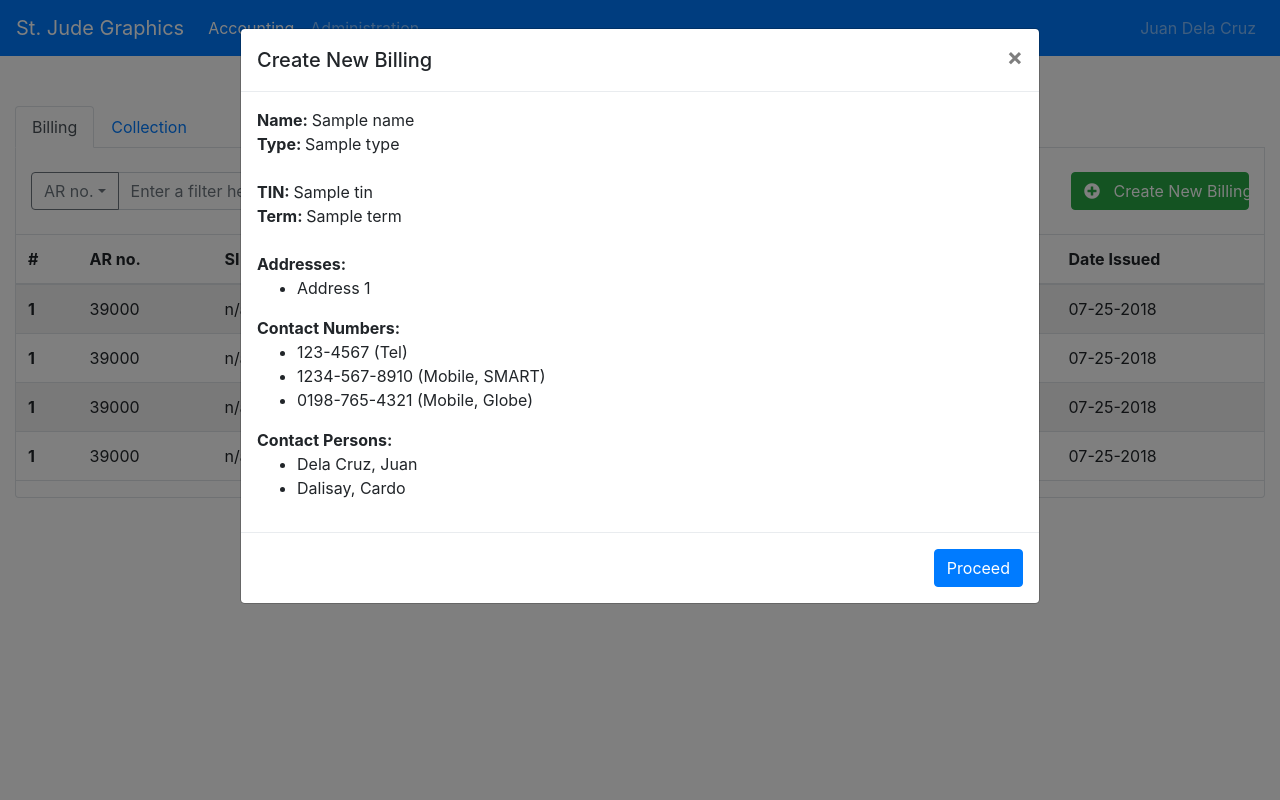
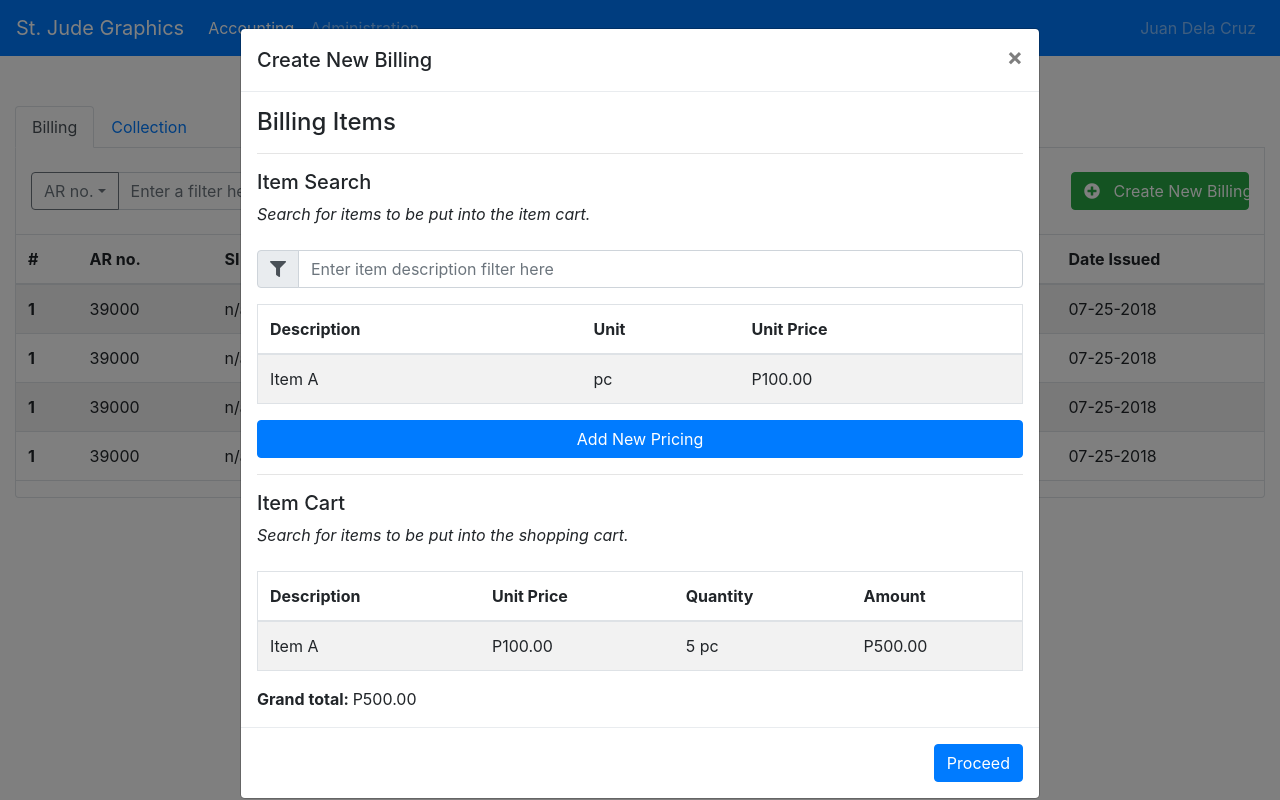
Before and after one commit to OneApol/arproject, a Node server app: template views/accounting.html in a window 1280 px wide, after a click on "Create New Billing". Run offline with Node 20, Linux system fonts and the light colour scheme; the template is opened without the code that fills it: most values are stand-ins (such as "Sample title", 1, 10 or a date in 2020); some libraries are stand-ins or nearby versions.

Commit message:
Update front end (accounting.html)
Updated the modal for create new billing.

```diff
--- a/views/accounting.html
+++ b/views/accounting.html
@@ -68,7 +68,7 @@
 					      <a class="dropdown-item" href="#">Client TIN</a>
 					    </div>
 					  </div>
-					  <input type="text" class="form-control" aria-label="Text input with dropdown button" placeholder="Enter a filter here">
+					  <input type="text" class="form-control" aria-label="Text input with dropdown button" placeholder="Enter a filter here" name="billingFilter">
 					</div>
 				</div>
 
@@ -150,6 +150,7 @@
 	          <span aria-hidden="true">&times;</span>
 	        </button>
 	      </div>
+	      <!-- modal body start -->
 	      <div class="modal-body">
 	      	<!-- the following divs are temporary -->
 
@@ -172,7 +173,7 @@
 				      <a class="dropdown-item" href="#">TIN</a>
 				    </div>
 				  </div>
-				  <input type="text" class="form-control" aria-label="Text input with dropdown button" placeholder="Search for an existing client">
+				  <input type="text" class="form-control" aria-label="Text input with dropdown button" placeholder="Search for an existing client" name="newBillingClientSearch">
 				</div>
 				<br>
 	      		<table class="table table-striped border-bottom">
@@ -197,7 +198,7 @@
 	      	<!-- client selection end -->
 
 	      	<!-- client selection, confirmation start -->
-	      	<div>
+	      	<div hidden>
 	      		<strong>Name: </strong> {{name}}<br>
 	      		<strong>Type: </strong> {{type}}<br>
 	      		<br>
@@ -222,7 +223,87 @@
 	      	</div>
 	      	<!-- client selection, confirmation end -->
 
+	      	<!-- additional info start -->
+	      	<div hidden>
+	      		<div class="row">
+	      			<div class="col">
+	      				<label for="newBillingAr">AR no.</label>
+						<input type="text" name="newBillingAr" id="newBillingAr" class="form-control">
+	      			</div>
+	      			<div class="col">
+	      				<label for="newBillingSi">SI no.</label>
+						<input type="text" name="newBillingSi" id="newBillingSi" class="form-control">
+	      			</div>
+	      		</div>
+	      		<br>
+				<label for="newBillingDate">Date Issued</label>
+				<input type="date" name="newBillingDate" id="newBillingDate" class="form-control">
+	      	</div>
+	      	<!-- additional info end -->
+
+	      	<!-- item select start -->
+	      	<div>
+	      		<h4>Billing Items</h4>
+	      		<hr>
+	      		<h5>Item Search</h5>
+	      		<em>Search for items to be put into the item cart.</em>
+	      		<br><br>
+	      		<div class="input-group mb-3">
+				  	<div class="input-group-prepend">
+				    	<span class="input-group-text" id="basic-addon1">
+				    		<i class="fas fa-filter"></i>
+				    	</span>
+				  	</div>
+				  	<input type="text" class="form-control" placeholder="Enter item description filter here" aria-label="Filter" aria-describedby="basic-addon1">
+				</div>
+				<div class="border-left border-right">
+					<table class="table table-striped border-bottom">
+					  <thead>
+					    <tr>
+					      <th scope="col">Description</th>
+					      <th scope="col">Unit</th>
+					      <th scope="col">Unit Price</th>
+					    </tr>
+					  </thead>
+					  <tbody>
+					    <tr>
+					      <td>Item A</td>
+					      <td>pc</td>
+					      <td>P100.00</td>
+					    </tr>
+					  </tbody>
+					</table>
+				</div>
+				<button type="button" class="btn btn-block btn-primary">Add New Pricing</button>
+				<hr>
+				<h5>Item Cart</h5>
+	      		<em>Search for items to be put into the shopping cart.</em>
+	      		<br><br>
+	      		<div class="border-left border-right">
+					<table class="table table-striped border-bottom">
+					  <thead>
+					    <tr>
+					      <th scope="col">Description</th>
+					      <th scope="col">Unit Price</th>
+					      <th scope="col">Quantity</th>
+					      <th scope="col">Amount</th>
+					    </tr>
+					  </thead>
+					  <tbody>
+					    <tr>
+					      <td>Item A</td>
+					      <td>P100.00</td>
+					      <td>5 pc</td>
+					      <td>P500.00</td>
+					    </tr>
+					  </tbody>
+					</table>
+				</div>
+				<strong>Grand total: </strong> P500.00
+	      	</div>
+	      	<!-- item select end -->
 	      </div>
+	      <!-- modal body end -->
 	      <div class="modal-footer">
 	        <button class="btn btn-primary">Proceed</button>
 	      </div>
--- a/views/login.html
+++ b/views/login.html
@@ -5,8 +5,9 @@
 	<link rel="stylesheet" href="https://maxcdn.bootstrapcdn.com/bootstrap/4.0.0/css/bootstrap.min.css" integrity="sha384-Gn5384xqQ1aoWXA+058RXPxPg6fy4IWvTNh0E263XmFcJlSAwiGgFAW/dAiS6JXm" crossorigin="anonymous">
 
 	<style>
+
 		div.container > div.col {
-			margin-top: 15%;
+			margin-top: 10%;
 		}
 	</style>
 </head>
```
Also changed, not shown: 1 other file.
